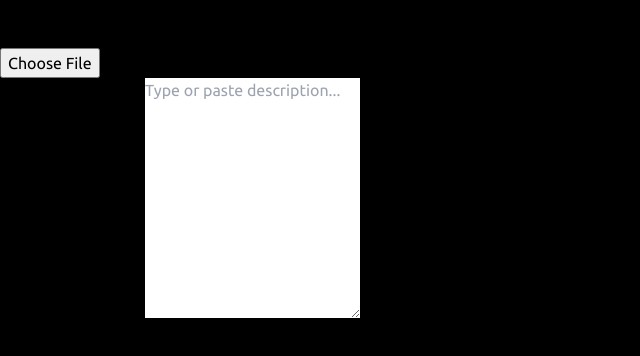
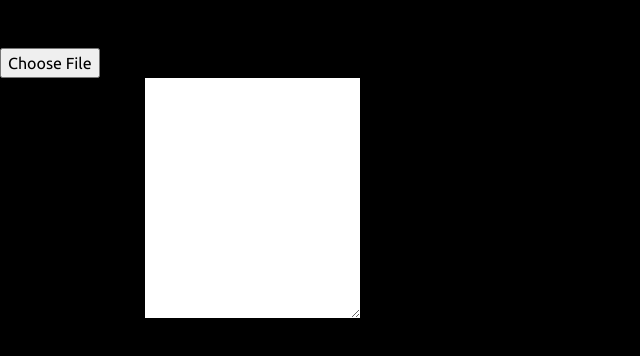
Before and after one commit to sapwavino/medgical_trials_fe, a Vue app: page / in a window 1280 px wide. Shown: the top 356 px of the page, without its empty margins (0-640 px from the left). Built offline with nearby package versions, Linux system fonts and the light colour scheme.

Commit message:
Minor fix

```diff
--- a/src/App.vue
+++ b/src/App.vue
@@ -61,7 +61,6 @@
               v-model="description"
               type="text"
               rows="10"
-              placeholder="Type or paste description..."
               class="w-full p-2 border border-gray-300 rounded-lg focus:outline-none focus:border-[#044477]"
             />
           </div>
```
